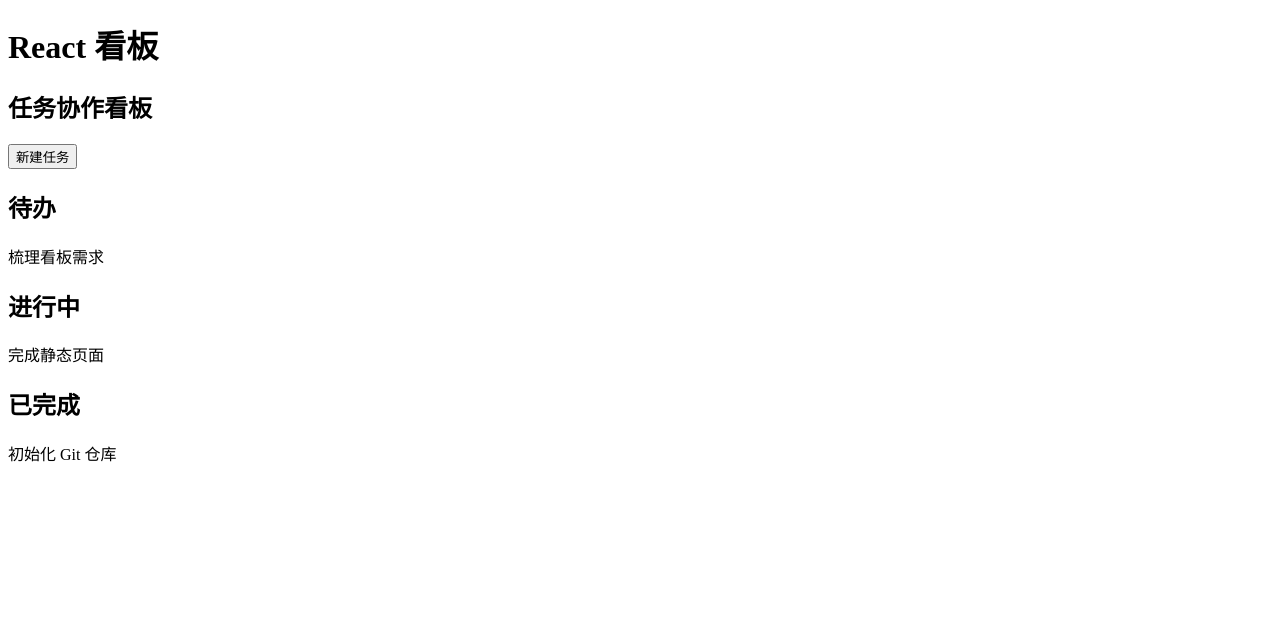
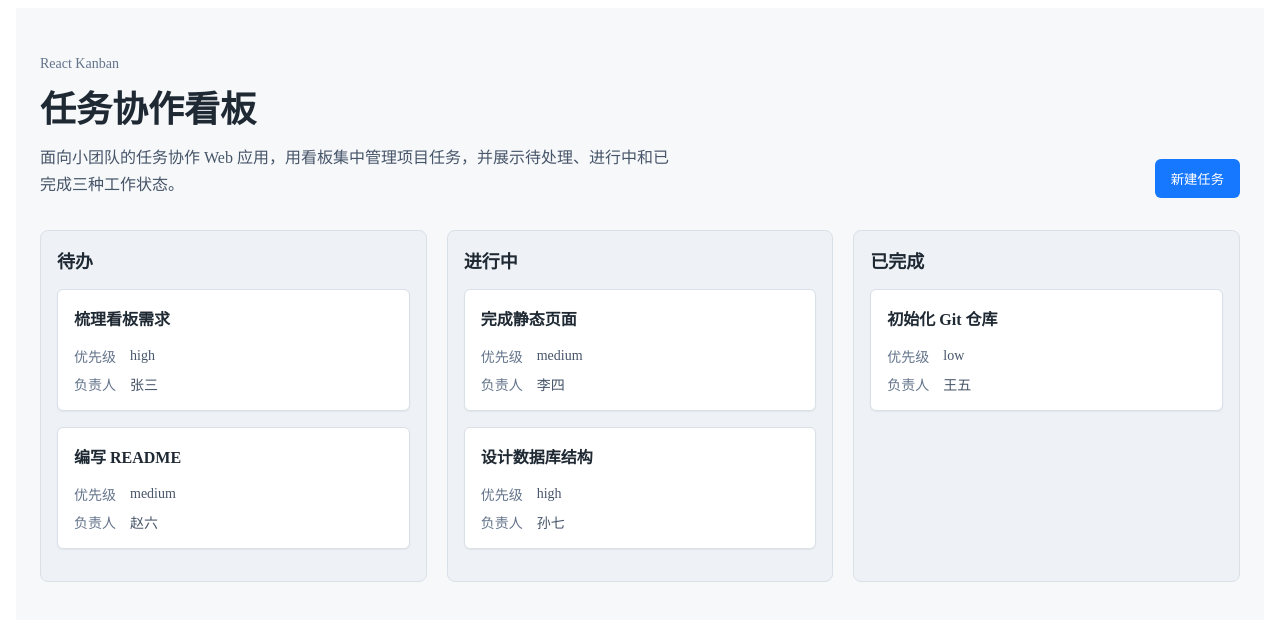
Before and after one commit to fartmonarch/tasks-board, a React (Vite) app: page / in a window 1280 px wide. Shown: the top 620 px of the page. Built offline with nearby package versions, Linux system fonts and the light colour scheme.

Commit message:
feat: 完成数据驱动UI

```diff
--- a/src/app/App.css
+++ b/src/app/App.css
@@ -1,19 +1,132 @@
-kanban-page{
-
+.kanban-page {
+  /* 页面主体：限制内容宽度，并用 auto 水平居中。 */
+  max-width: 1200px;
+  /* 至少占满一屏高度，任务较少时页面也不会显得局促。 */
+  min-height: 100vh;
+  margin: 0 auto;
+  padding: 48px 24px;
+  /* color 会作为多数后代文字的默认颜色。 */
+  color: #1f2933;
+  background: #f6f8fa;
 }
 
-board-header{
-
+.kanban-header {
+  /* Flex 让标题区和按钮处于同一行。 */
+  display: flex;
+  /* 让按钮与标题区的底部对齐，而不是顶部对齐。 */
+  align-items: flex-end;
+  /* 将两个直接子元素推向左右两端。 */
+  justify-content: space-between;
+  gap: 24px;
+  margin-bottom: 32px;
 }
 
-board{
-
+.eyebrow {
+  margin: 0 0 8px;
+  color: #64748b;
+  font-size: 14px;
 }
 
-board-column{
-
+.kanban-header h1 {
+  margin: 0 0 12px;
+  font-size: 36px;
 }
 
-task-card{
+.project-intro {
+  /* 避免项目说明一行过长，提升阅读性。 */
+  max-width: 640px;
+  margin: 0;
+  color: #475569;
+  /* 行高使用倍数，会随字体大小自动缩放。 */
+  line-height: 1.7;
+}
 
+.kanban-header button {
+  /* 窗口变窄时，按钮不会被 Flex 布局压缩变形。 */
+  flex-shrink: 0;
+  padding: 10px 16px;
+  border: 0;
+  border-radius: 6px;
+  color: #fff;
+  background: #1677ff;
+  /* 鼠标移入时显示可点击的指针。 */
+  cursor: pointer;
 }
+
+.kanban-board {
+  /* Grid 适合二维的看板布局：这里负责创建三列。 */
+  display: grid;
+  /* repeat 表示重复三列；1fr 表示三列平分可用空间。
+     minmax(0, 1fr) 允许列在窄屏时收缩，避免内容撑破容器。 */
+  grid-template-columns: repeat(3, minmax(0, 1fr));
+  /* gap 是列与列之间的间距，不需要分别设置 margin。 */
+  gap: 20px;
+}
+
+.kanban-column {
+  /* 每个状态列都是一个独立的任务容器。 */
+  min-height: 300px;
+  padding: 16px;
+  border: 1px solid #d9e0e7;
+  border-radius: 8px;
+  background: #eef2f6;
+}
+
+.kanban-column h2 {
+  margin: 0 0 16px;
+  font-size: 18px;
+}
+
+.task-card {
+  /* 任务卡用白色背景与列背景区分，形成层级。 */
+  padding: 16px;
+  margin-bottom: 16px;
+  border: 1px solid #d9e0e7;
+  border-radius: 6px;
+  background: #fff;
+  /* 轻微阴影用于表现卡片浮在列容器上方。 */
+  box-shadow: 0 1px 2px rgb(0 0 0 / 6%);
+}
+
+.task-card__title {
+  margin: 0 0 16px;
+  color: #1f2933;
+  font-size: 16px;
+}
+
+.task-card__info {
+  display: grid;
+  gap: 8px;
+  color: #475569;
+  font-size: 14px;
+}
+
+.task-card__info p {
+  display: flex;
+  align-items: center;
+  gap: 8px;
+  margin: 0;
+}
+
+.task-card__label {
+  min-width: 48px;
+  color: #64748b;
+}
+
+@media (max-width: 768px) {
+  /* 媒体查询：当视口小于此宽度时，覆盖上方的桌面端规则。 */
+  .kanban-page {
+    padding: 32px 16px;
+  }
+
+  .kanban-header {
+    /* 手机上的标题和按钮改为上下排列，避免横向拥挤。 */
+    align-items: flex-start;
+    flex-direction: column;
+  }
+
+  .kanban-board {
+    /* 将桌面端三列改为单列，用户向下滚动查看各状态。 */
+    grid-template-columns: 1fr;
+  }
+}
--- a/src/app/App.tsx
+++ b/src/app/App.tsx
@@ -4,40 +4,103 @@
   id: string;
   title: string;
   status: "todo" | "doing" | "done";
+  priority: "low" | "medium" | "high"; //优先级
+  assignee: string; //负责人
 };
 
 function TaskCard({ task }: { task: Task }) {
-  return <div>{task.title}</div>;
+  return (
+    <article className="task-card">
+      <h3 className="task-card__title">{task.title}</h3>
+      <div className="task-card__info">
+        <p>
+          <span className="task-card__label">优先级</span>
+          <span>{task.priority}</span>
+        </p>
+        <p>
+          <span className="task-card__label">负责人</span>
+          <span>{task.assignee}</span>
+        </p>
+      </div>
+    </article>
+  );
 }
 
 function App() {
   const tasks: Task[] = [
-    { id: "1", title: "梳理看板需求", status: "todo" },
-    { id: "2", title: "完成静态页面", status: "doing" },
-    { id: "3", title: "初始化 Git 仓库", status: "done" },
+    {
+      id: "1",
+      title: "梳理看板需求",
+      status: "todo",
+      priority: "high",
+      assignee: "张三",
+    },
+    {
+      id: "2",
+      title: "完成静态页面",
+      status: "doing",
+      priority: "medium",
+      assignee: "李四",
+    },
+    {
+      id: "3",
+      title: "初始化 Git 仓库",
+      status: "done",
+      priority: "low",
+      assignee: "王五",
+    },
+    {
+      id: "4",
+      title: "编写 README",
+      status: "todo",
+      priority: "medium",
+      assignee: "赵六",
+    },
+    {
+      id: "5",
+      title: "设计数据库结构",
+      status: "doing",
+      priority: "high",
+      assignee: "孙七",
+    },
   ];
+  const todoTasks = tasks.filter((task) => task.status === "todo");
+  const doingTasks = tasks.filter((task) => task.status === "doing");
+  const doneTasks = tasks.filter((task) => task.status === "done");
 
   return (
     <>
       <main className="kanban-page">
         <header className="kanban-header">
-          <h1>React 看板</h1>
-          <h2>任务协作看板</h2>
-          <button>新建任务</button>
+          <div>
+            <p className="eyebrow">React Kanban</p>
+            <h1>任务协作看板</h1>
+            <p className="project-intro">
+              面向小团队的任务协作 Web
+              应用，用看板集中管理项目任务，并展示待处理、进行中和已完成三种工作状态。
+            </p>
+          </div>
+          <button type="button">新建任务</button>
         </header>
 
         <section className="kanban-board">
           <section className="kanban-column">
             <h2>待办</h2>
-            <TaskCard task={tasks[0]} />
+            {todoTasks.map((task) => (
+              <TaskCard key={task.id} task={task} />
+            ))}
           </section>
           <section className="kanban-column">
             <h2>进行中</h2>
-            <TaskCard task={tasks[1]} />
+            {doingTasks.map((task) => (
+              <TaskCard key={task.id} task={task} />
+            ))}
           </section>
           <section className="kanban-column">
             <h2>已完成</h2>
-            <TaskCard task={tasks[2]} />
+            {doneTasks.map((task) => (
+              <TaskCard key={task.id} task={task} />
+            ))}
           </section>
         </section>
       </main>
```
